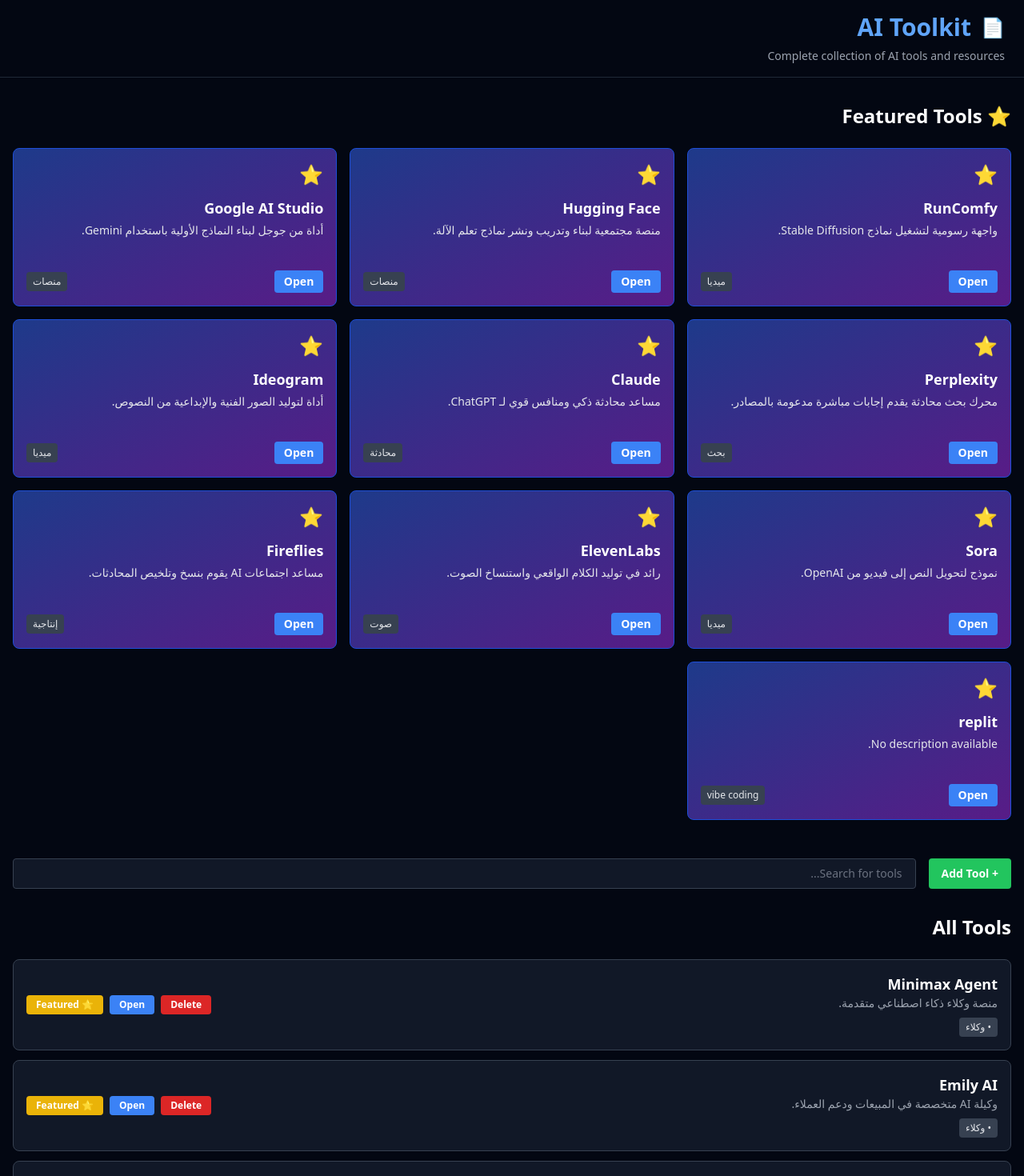
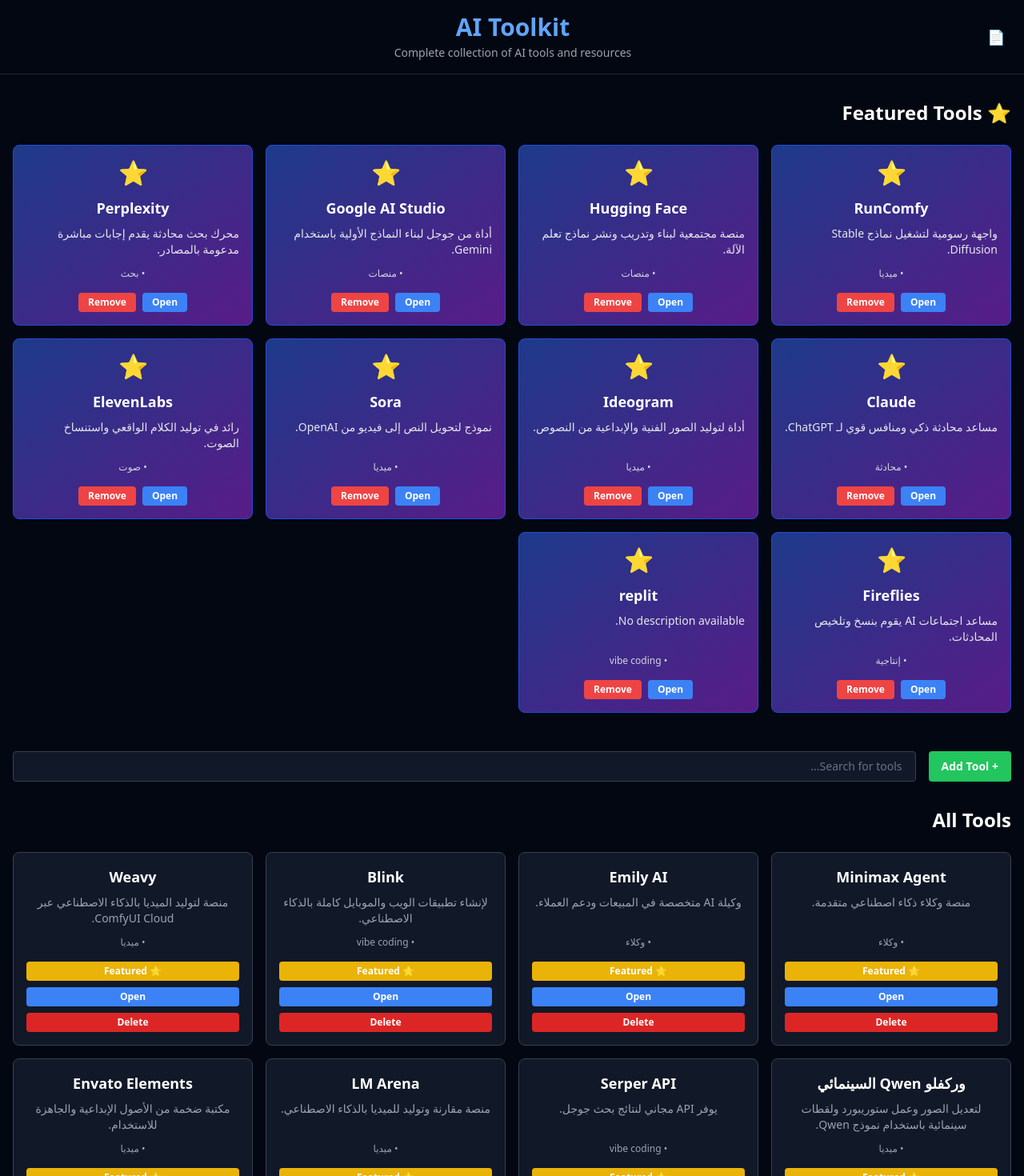
Before and after one commit to Omarhussien2/toolkit, a React (Vite) app: page / in a window 1280 px wide. Shown: the top 1470 px of the page at 80% size. Built offline with nearby package versions, Linux system fonts and the light colour scheme.

Commit message:
Refactor: Move file icon to left, implement card grid layout (3-4 per row), place buttons below cards

```diff
--- a/App.tsx
+++ b/App.tsx
@@ -1,5 +1,7 @@
 import React, { useState, useMemo } from 'react';
 import { initialTools } from './data';
+
+const GOOGLE_SHEETS_URL = 'https://docs.google.com/spreadsheets/d/1VlfBPQw79zF9Znafn_lvclGAdMmwwCs_S5PaPrMb4Ak/';
 
 function App() {
   const [searchQuery, setSearchQuery] = useState('');
@@ -67,12 +69,20 @@ function App() {
       {/* Header */}
       <div className="border-b border-gray-800 px-6 py-4">
         <div className="max-w-7xl mx-auto flex items-center justify-between">
-          <div className="flex items-center gap-3">
-            <div className="text-2xl">📄</div>
+          <a
+            href={GOOGLE_SHEETS_URL}
+            target="_blank"
+            rel="noopener noreferrer"
+            className="text-lg hover:opacity-80 transition-opacity" title="Open Google Sheet"
+          >
+            📄
+          </a>
+          <div className="flex-1 text-center">
             <h1 className="text-3xl font-bold text-blue-400">AI Toolkit</h1>
+            <p className="text-gray-400 text-sm mt-1">Complete collection of AI tools and resources</p>
           </div>
+          <div className="w-6"></div>
         </div>
-        <p className="text-gray-400 text-sm mt-2">Complete collection of AI tools and resources</p>
       </div>
 
       <div className="max-w-7xl mx-auto px-4 py-8">
@@ -80,32 +90,32 @@ function App() {
         {featuredTools.length > 0 && (
           <div className="mb-12">
             <h2 className="text-2xl font-bold text-white mb-6">⭐ Featured Tools</h2>
-            <div className="grid grid-cols-1 sm:grid-cols-2 lg:grid-cols-3 gap-4">
+            <div className="grid grid-cols-1 sm:grid-cols-2 lg:grid-cols-3 xl:grid-cols-4 gap-4">
               {featuredTools.map(tool => (
-                <div key={tool.id} className="bg-gradient-to-br from-blue-900 to-purple-900 border border-blue-700 rounded-lg p-4 hover:shadow-lg hover:shadow-blue-500/20 transition-shadow group">
-                  <div className="flex justify-between items-start mb-3">
-                    <span className="text-2xl">⭐</span>
-                    <button
-                      onClick={() => removeFeatured(tool.id)}
-                      className="bg-red-500 hover:bg-red-600 px-2 py-1 rounded text-xs font-semibold opacity-0 group-hover:opacity-100 transition-opacity"
-                    >
-                      Remove
-                    </button>
+                <div key={tool.id} className="bg-gradient-to-br from-blue-900 to-purple-900 border border-blue-700 rounded-lg p-4 hover:shadow-lg hover:shadow-blue-500/20 transition-shadow flex flex-col">
+                  <div className="flex justify-center mb-3">
+                    <span className="text-3xl">⭐</span>
                   </div>
-                  <h3 className="text-lg font-bold text-white mb-1">{tool.name}</h3>
-                  <p className="text-sm text-gray-200 mb-3 min-h-12">{tool.description || 'No description available'}</p>
-                  <div className="flex items-center justify-between">
+                  <h3 className="text-lg font-bold text-white mb-2 text-center">{tool.name}</h3>
+                  <p className="text-sm text-gray-200 mb-3 flex-grow">{tool.description || 'No description available'}</p>
+                  {tool.category && (
+                    <p className="text-xs text-gray-300 mb-4 text-center">• {tool.category}</p>
+                  )}
+                  <div className="flex gap-2 justify-center">
                     <a
                       href={tool.toolUrl}
                       target="_blank"
                       rel="noopener noreferrer"
-                      className="bg-blue-500 hover:bg-blue-600 px-3 py-1 rounded text-sm font-semibold transition-colors"
+                      className="bg-blue-500 hover:bg-blue-600 px-3 py-1 rounded text-xs font-semibold transition-colors"
                     >
                       Open
                     </a>
-                    {tool.category && (
-                      <span className="bg-gray-700 text-gray-200 px-2 py-1 rounded text-xs">{tool.category}</span>
-                    )}
+                    <button
+                      onClick={() => removeFeatured(tool.id)}
+                      className="bg-red-500 hover:bg-red-600 px-3 py-1 rounded text-xs font-semibold transition-colors"
+                    >
+                      Remove
+                    </button>
                   </div>
                 </div>
               ))}
@@ -198,38 +208,34 @@ function App() {
           {filteredTools.length === 0 ? (
             <div className="text-center py-12 text-gray-400">No tools found</div>
           ) : (
-            <div className="space-y-3">
+            <div className="grid grid-cols-1 sm:grid-cols-2 lg:grid-cols-3 xl:grid-cols-4 gap-4">
               {paginatedTools.map(tool => (
-                <div key={tool.id} className="bg-gray-900 border border-gray-700 rounded-lg p-4 hover:border-gray-600 transition-colors flex flex-col sm:flex-row sm:items-center sm:justify-between gap-4">
-                  <div className="flex-1 min-w-0">
-                    <h3 className="text-lg font-bold text-white">{tool.name}</h3>
-                    <p className="text-sm text-gray-400 mb-2">{tool.description || 'No description available'}</p>
-                    <div className="flex flex-wrap gap-2">
-                      {tool.category && (
-                        <span className="bg-gray-700 text-gray-200 px-2 py-1 rounded text-xs">• {tool.category}</span>
-                      )}
-                    </div>
-                  </div>
-                  <div className="flex gap-2 flex-wrap sm:flex-nowrap">
+                <div key={tool.id} className="bg-gray-900 border border-gray-700 rounded-lg p-4 hover:border-gray-600 transition-colors flex flex-col">
+                  <h3 className="text-lg font-bold text-white mb-2 text-center">{tool.name}</h3>
+                  <p className="text-sm text-gray-400 mb-3 flex-grow text-center">{tool.description || 'No description available'}</p>
+                  {tool.category && (
+                    <p className="text-xs text-gray-400 mb-4 text-center">• {tool.category}</p>
+                  )}
+                  <div className="flex gap-2 flex-col">
                     <button
-                      onClick={() => deleteTool(tool.id)}
-                      className="bg-red-600 hover:bg-red-700 px-3 py-1 rounded text-xs font-semibold transition-colors"
+                      onClick={() => toggleFeatured(tool.id)}
+                      className="bg-yellow-500 hover:bg-yellow-600 px-3 py-1 rounded text-xs font-semibold transition-colors w-full"
                     >
-                      Delete
+                      ⭐ Featured
                     </button>
                     <a
                       href={tool.toolUrl}
                       target="_blank"
                       rel="noopener noreferrer"
-                      className="bg-blue-500 hover:bg-blue-600 px-3 py-1 rounded text-xs font-semibold transition-colors text-center"
+                      className="bg-blue-500 hover:bg-blue-600 px-3 py-1 rounded text-xs font-semibold transition-colors text-center w-full"
                     >
                       Open
                     </a>
                     <button
-                      onClick={() => toggleFeatured(tool.id)}
-                      className="bg-yellow-500 hover:bg-yellow-600 px-3 py-1 rounded text-xs font-semibold transition-colors"
+                      onClick={() => deleteTool(tool.id)}
+                      className="bg-red-600 hover:bg-red-700 px-3 py-1 rounded text-xs font-semibold transition-colors w-full"
                     >
-                      ⭐ Featured
+                      Delete
                     </button>
                   </div>
                 </div>
```
